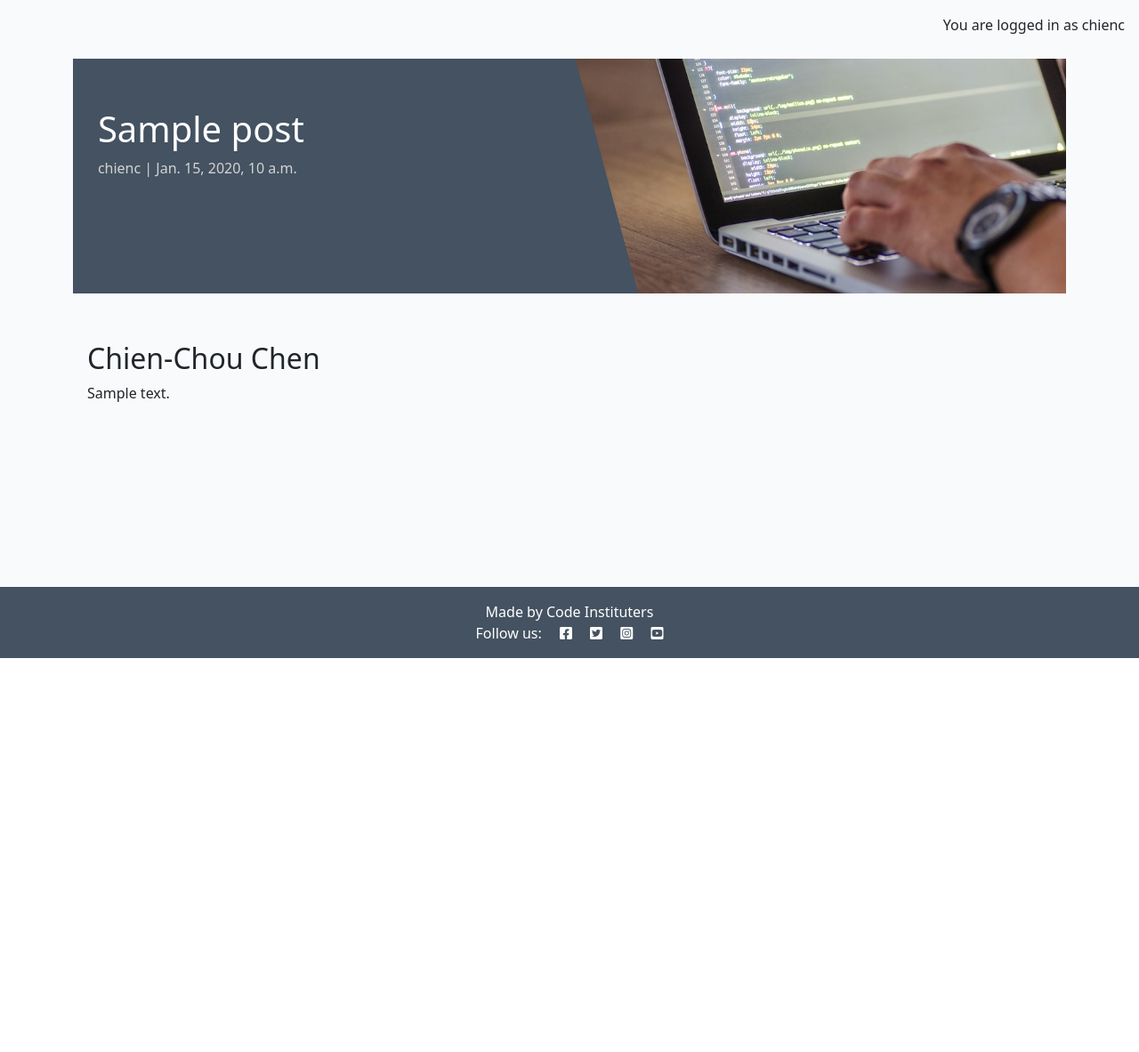
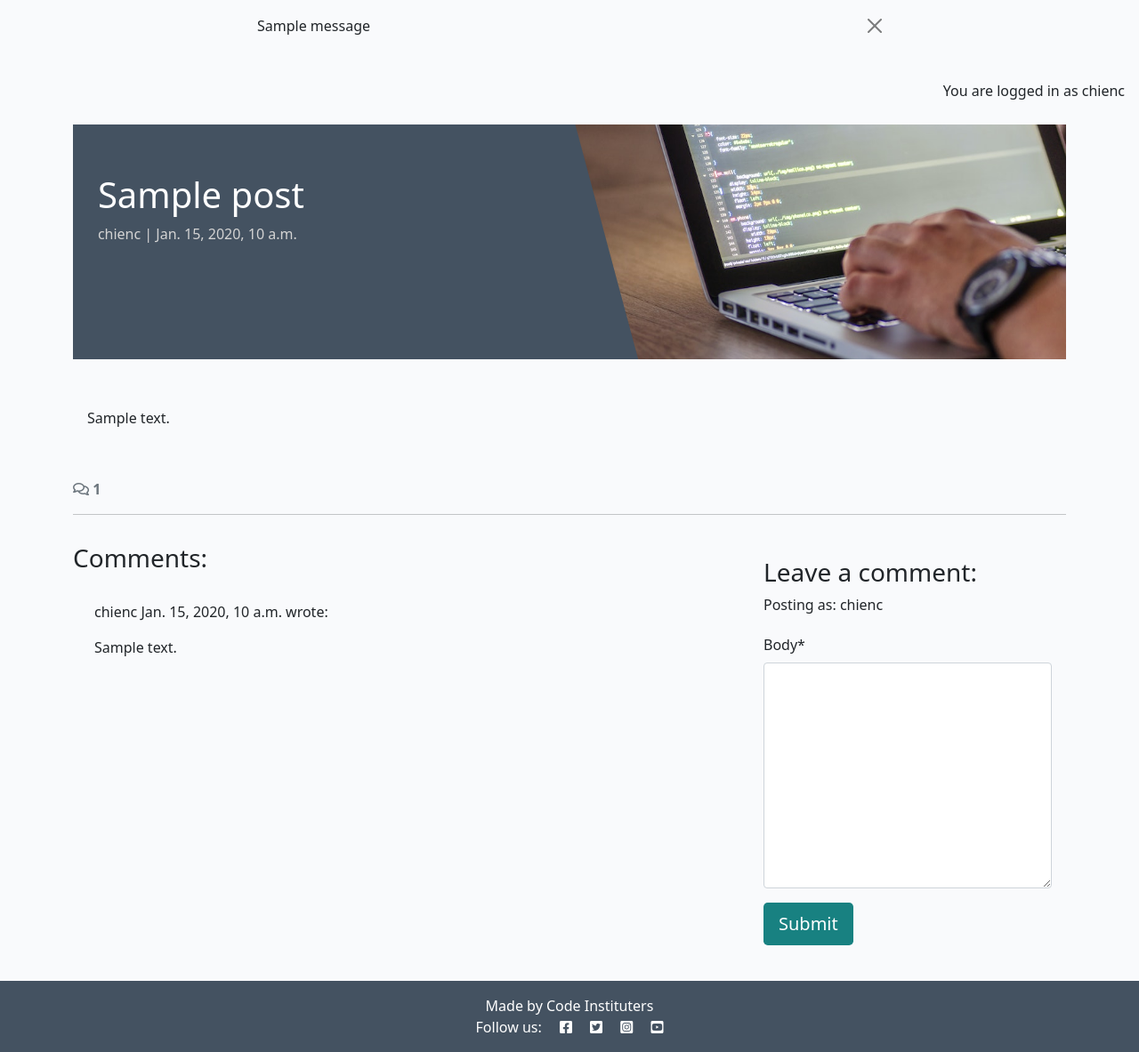
Before and after one commit to jeffchen1118/django-blog, a Django app: a page that uses templates/base.html in a window 1280 px wide. Shown: the part 60-1243 px from the top of the page at 89% size. Before the commit the page ends 800 px from the top, so only its background shows below. Run offline with Django 4.2, Linux system fonts and the light colour scheme; a user stored in the database is signed in; data comes from the database, SQL or seed files in the repository; tables that the repository leaves empty hold one stand-in row (values such as "Sample post"); one stand-in notice (Sample message) is shown; some libraries are stand-ins or nearby versions.

Commit message:
Added comment form

```diff
--- /dev/null
+++ b/blog/forms.py
@@ -0,0 +1,8 @@
+from .models import Comment
+from django import forms
+
+
+class CommentForm(forms.ModelForm):
+    class Meta:
+        model = Comment
+        fields = ('body',)
--- a/blog/templates/blog/post_detail.html
+++ b/blog/templates/blog/post_detail.html
@@ -1,5 +1,7 @@
 {% extends 'base.html' %} {% block content %}
 {% load static %}
+{% load crispy_forms_tags %}
+
 
 <div class="masthead">
     <div class="container">
@@ -24,9 +26,67 @@
                 <!-- The post content goes inside the card-text. -->
                 <!-- Use the | safe filter inside the template tags -->
                 <p class="card-text">
-                    <h2>{{ coder }}</h2>
-                    {{ post.content | safe}}
+                <h2>{{ coder }}</h2>
+                {{ post.content | safe}}
                 </p>
+            </div>
+        </div>
+    </div>
+    <!-- Displaying count of comments -->
+    <div class="row">
+        <div class="col-12">
+            <strong class="text-secondary">
+                <i class="far fa-comments"></i> {{ comment_count }}
+            </strong>
+        </div>
+        <div class="col-12">
+            <hr>
+        </div>
+    </div>
+    <!-- Displaying Comments -->
+    <div class="row">
+        <div class="col-md-8 card mb-4  mt-3 ">
+            <h3>Comments:</h3>
+            <div class="card-body">
+                <!-- We want a for loop inside the empty control tags
+          to iterate through each comment in comments -->
+                {% for comment in comments %}
+                <div class="p-2 comments
+          {% if not comment.approved and comment.author == user %}
+          faded{% elif not comment.approved %} d-none{% endif %}">
+                    <p class="font-weight-bold">
+                        {{ comment.author }}
+                        <span class="font-weight-normal">
+                            {{ comment.created_on }}
+                        </span> wrote:
+                    </p>
+                    <div id="comment{{ comment.id }}">
+                        {{ comment.body | linebreaks }}
+                    </div>
+                    {% if not comment.approved and comment.author == user %}
+                    <p class="approval">
+                        This comment is awaiting approval
+                    </p>
+                    {% endif %}
+                </div>
+                <!-- Our for loop ends here -->
+                {% endfor %}
+            </div>
+        </div>
+        <!-- Creating New Comments -->
+        <div class="col-md-4 card mb-4 mt-3">
+            <div class="card-body">
+                {% if user.is_authenticated %}
+                <h3>Leave a comment:</h3>
+                <p>Posting as: {{ user.username }}</p>
+                <form id="commentForm" method="post" style="margin-top: 1.3em;">
+                    {{ comment_form | crispy }}
+                    {% csrf_token %}
+                    <button id="submitButton" type="submit" class="btn btn-signup btn-lg">Submit</button>
+                </form>
+                {% else %}
+                <p>Log in to leave a comment</p>
+                {% endif %}
             </div>
         </div>
     </div>
--- a/blog/views.py
+++ b/blog/views.py
@@ -1,6 +1,8 @@
 from django.shortcuts import render, get_object_or_404
 from django.views import generic
-from .models import Post, Comment
+from django.contrib import messages
+from .models import Post
+from .forms import CommentForm
 # Create your views here.
 class PostList(generic.ListView):
     queryset = Post.objects.filter(status=1)
@@ -23,9 +25,29 @@ def post_detail(request, slug):
 
     queryset = Post.objects.filter(status=1)
     post = get_object_or_404(queryset, slug=slug)
+    comments = post.comments.all().order_by('-created_on')
+    comment_count = post.comments.filter(approved=True).count()
+    comment_form = CommentForm()
+
+    if request.method == "POST":
+        comment_form = CommentForm(data=request.POST)
+    if comment_form.is_valid():
+        comment = comment_form.save(commit=False)
+        comment.author = request.user
+        comment.post = post
+        comment.save()
+        messages.add_message(
+        request, messages.SUCCESS,
+        'Comment submitted and awaiting approval'
+    )
 
     return render(
         request,
         "blog/post_detail.html",
-        {"post": post, "coder": "Chien-Chou Chen"},
+        {
+            "post": post,
+            "comments": comments,
+            "comment_count": comment_count,
+            "comment_form": comment_form,
+        },
     )
--- a/requirements.txt
+++ b/requirements.txt
@@ -3,11 +3,13 @@ bleach==6.2.0
 certifi==2024.12.14
 cffi==1.17.1
 charset-normalizer==3.4.1
+crispy-bootstrap5==0.7
 cryptography==44.0.0
 defusedxml==0.7.1
 dj-database-url==0.5.0
 Django==4.2.17
 django-allauth==0.57.2
+django-crispy-forms==2.3
 django-summernote==0.8.20.0
 gunicorn==20.1.0
 idna==3.10
--- a/templates/base.html
+++ b/templates/base.html
@@ -74,6 +74,20 @@
             </div>
         </div>
     </nav>
+    <!-- displaying Django messages -->
+    <div class="container">
+        <div class="row">
+            <div class="col-md-8 offset-md-2">
+                {% for message in messages %}
+                <div class="alert {{ message.tags }} alert-dismissible
+          fade show" id="msg" role="alert">
+                    {{ message | safe }}
+                    <button type="button" class="btn-close" data-bs-dismiss="alert" aria-label="Close"></button>
+                </div>
+                {% endfor %}
+            </div>
+        </div>
+    </div>
 
     <main class="flex-shrink-0 main-bg">
         {% if user.is_authenticated %}
```
Also changed, not shown: codestar/settings.py (+6 -1 lines).
